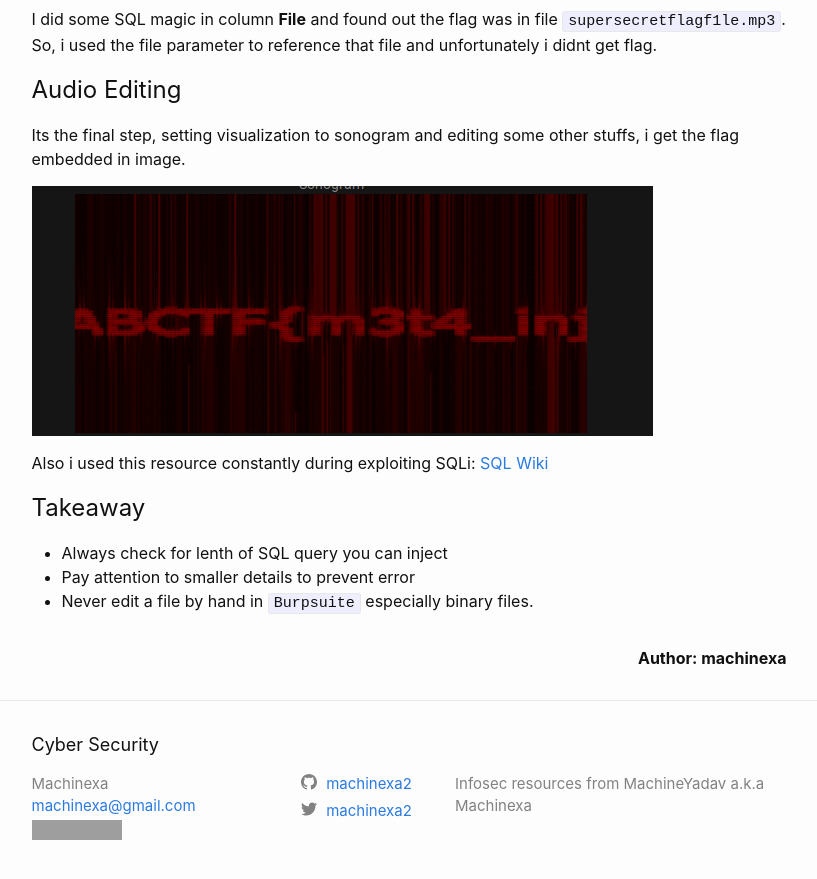
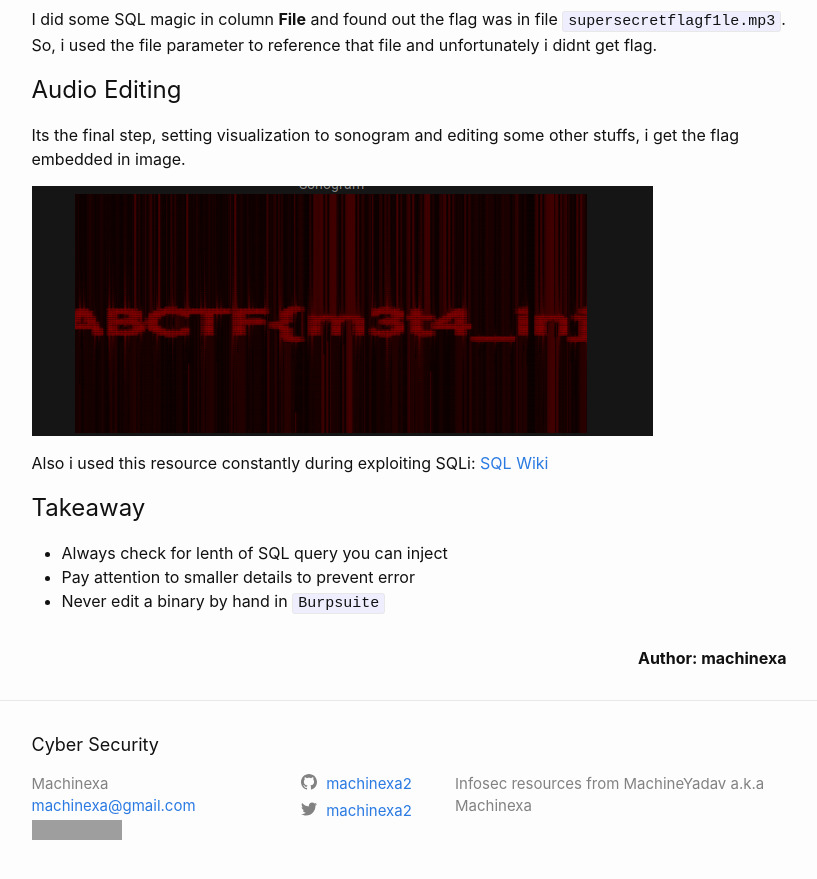
Before and after one commit to machinexa2/machinexa2.github.io, a Jekyll site: the page built from writeups/_posts/2020-09-19-audioedit.markdown, in a window 1280 px wide and 900 px high, scrolled down 5673 px. Shown: the top 879 px of the window, without its empty margins (231-1048 px from the left). Built offline with Jekyll 4.4.1, drawn with Linux system fonts in a browser that asks for light colours; grey boxes are pictures that could not be loaded.

Commit message:
03:23:34 PM 09/19/2020

```diff
--- a/writeups/_posts/2020-09-19-audioedit.markdown
+++ b/writeups/_posts/2020-09-19-audioedit.markdown
@@ -144,4 +144,4 @@ Also i used this resource constantly during exploiting SQLi: [SQL Wiki](https://
 
 * Always check for lenth of SQL query you can inject
 * Pay attention to smaller details to prevent error
-* Never edit a file by hand in `Burpsuite` especially binary files.
+* Never edit a binary by hand in `Burpsuite`
```
